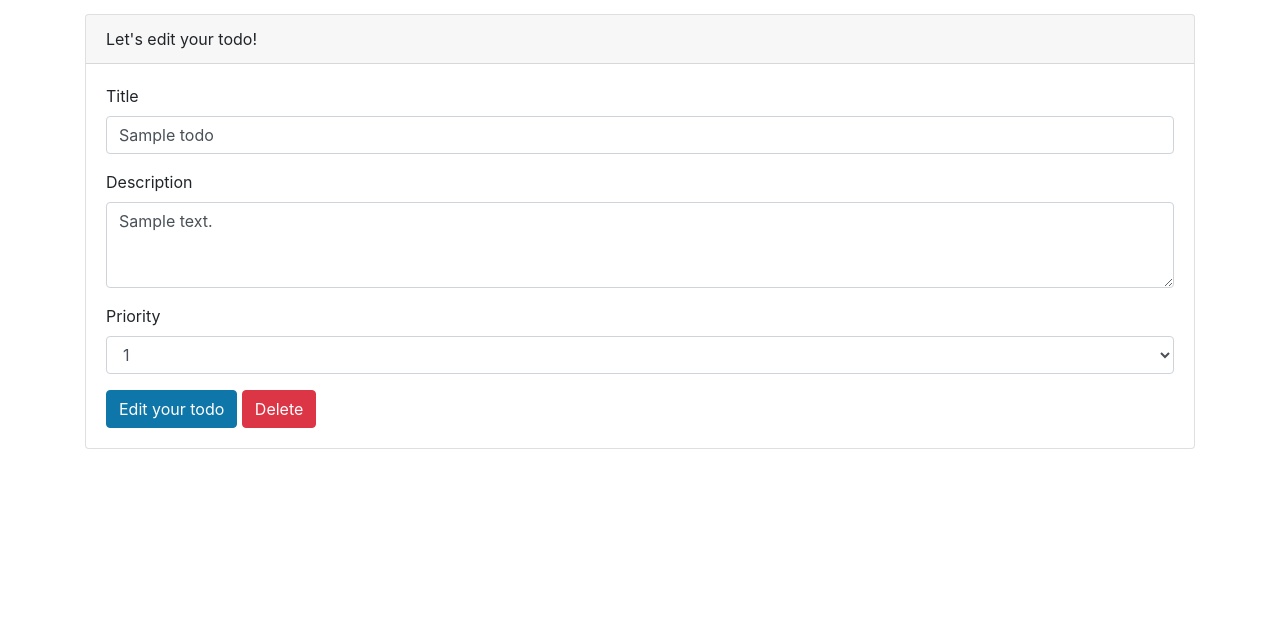
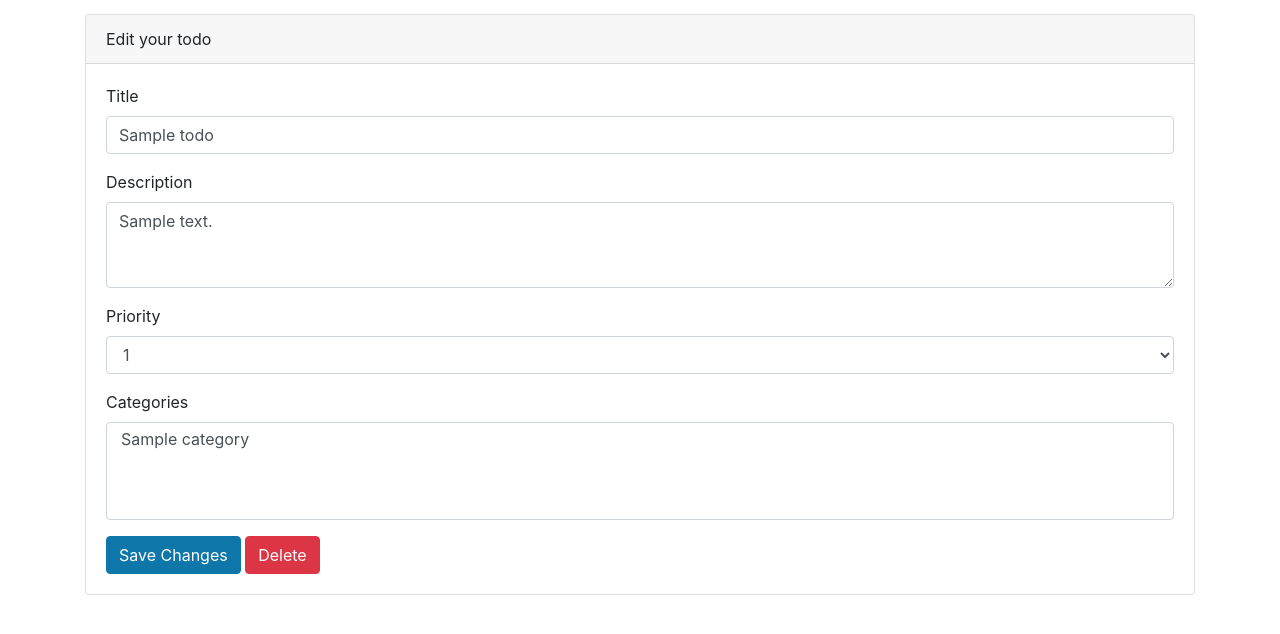
Before and after one commit to kovalsofiia1/fastAPI-toDoApp, a FastAPI app: template templates/edit-todo.html in a window 1280 px wide. Shown: the part 56-690 px from the top of the page. Run offline with FastAPI, Linux system fonts and the light colour scheme; the template is opened without the code that fills it: most values are stand-ins (such as "Sample title", 1, 10 or a date in 2020); some libraries are stand-ins or nearby versions.

Commit message:
connect todoes and categories

```diff
--- a/main.py
+++ b/main.py
@@ -6,7 +6,7 @@ from database import engine
 from routers import auth, todos, categories
 from starlette.staticfiles import StaticFiles
 
-app = FastAPI()
+app = FastAPI(debug=True)
 
 models.Base.metadata.create_all(bind=engine)
 
--- a/templates/edit-todo.html
+++ b/templates/edit-todo.html
@@ -1,33 +1,78 @@
+{#{% include 'layout.html' %}#}
+{##}
+{#<div class="container">#}
+{#    <div class="card">#}
+{#        <div class="card-header">#}
+{#            Let's edit your todo!#}
+{#        </div>#}
+{#        <div class="card-body">#}
+{#            <form method="POST">#}
+{#                <div class="form-group">#}
+{#                    <label>Title</label>#}
+{#                    <input type="text" class="form-control" name="title" value="{{todo.title}}" required>#}
+{#                </div>#}
+{#                <div class="form-group">#}
+{#                    <label>Description</label>#}
+{#                    <textarea name="description" class="form-control" rows="3" required>{{todo.description}}</textarea>#}
+{#                </div>#}
+{#                <div class="form-group">#}
+{#                    <label>Priority</label>#}
+{#                    <select name="priority" class="form-control">#}
+{#                        <option {% if todo.priority == 1%} selected="selected" {% endif %}>1</option>#}
+{#                        <option {% if todo.priority == 2%} selected="selected" {% endif %}>2</option>#}
+{#                        <option {% if todo.priority == 3%} selected="selected" {% endif %}>3</option>#}
+{#                        <option {% if todo.priority == 4%} selected="selected" {% endif %}>4</option>#}
+{#                        <option {% if todo.priority == 5%} selected="selected" {% endif %}>5</option>#}
+{#                    </select>#}
+{#                </div>#}
+{#                <button type="submit" class="btn btn-primary">Edit your todo</button>#}
+{#                <button onclick="window.location.href='/todos/delete/{{todo.id}}'"#}
+{#                        type="button" class="btn btn-danger">Delete</button>#}
+{#            </form>#}
+{#        </div>#}
+{#    </div>#}
+{#</div>#}
+
+
 {% include 'layout.html' %}
 
 <div class="container">
     <div class="card">
         <div class="card-header">
-            Let's edit your todo!
+            Edit your todo
         </div>
         <div class="card-body">
             <form method="POST">
                 <div class="form-group">
                     <label>Title</label>
-                    <input type="text" class="form-control" name="title" value="{{todo.title}}" required>
+                    <input type="text" class="form-control" name="title" value="{{ todo.title }}" required>
                 </div>
                 <div class="form-group">
                     <label>Description</label>
-                    <textarea name="description" class="form-control" rows="3" required>{{todo.description}}</textarea>
+                    <textarea name="description" class="form-control" rows="3" required>{{ todo.description }}</textarea>
                 </div>
                 <div class="form-group">
                     <label>Priority</label>
                     <select name="priority" class="form-control">
-                        <option {% if todo.priority == 1%} selected="selected" {% endif %}>1</option>
-                        <option {% if todo.priority == 2%} selected="selected" {% endif %}>2</option>
-                        <option {% if todo.priority == 3%} selected="selected" {% endif %}>3</option>
-                        <option {% if todo.priority == 4%} selected="selected" {% endif %}>4</option>
-                        <option {% if todo.priority == 5%} selected="selected" {% endif %}>5</option>
+                        <option {% if todo.priority == 1 %} selected {% endif %}>1</option>
+                        <option {% if todo.priority == 2 %} selected {% endif %}>2</option>
+                        <option {% if todo.priority == 3 %} selected {% endif %}>3</option>
+                        <option {% if todo.priority == 4 %} selected {% endif %}>4</option>
+                        <option {% if todo.priority == 5 %} selected {% endif %}>5</option>
                     </select>
                 </div>
-                <button type="submit" class="btn btn-primary">Edit your todo</button>
-                <button onclick="window.location.href='/todos/delete/{{todo.id}}'"
-                        type="button" class="btn btn-danger">Delete</button>
+                <div class="form-group">
+                    <label>Categories</label>
+                    <select class="form-control" name="category_ids" multiple>
+                        {% for category in categories %}
+                        <option value="{{ category.id }}" {% if category.id in selected_categories %}selected{% endif %}>
+                            {{ category.name }}
+                        </option>
+                        {% endfor %}
+                    </select>
+                </div>
+                <button type="submit" class="btn btn-primary">Save Changes</button>
+                <button onclick="window.location.href='/todos/delete/{{todo.id}}'" type="button" class="btn btn-danger">Delete</button>
             </form>
         </div>
     </div>
--- a/templates/navbar.html
+++ b/templates/navbar.html
@@ -9,7 +9,7 @@
             <ul class="navbar-nav">
                 {% if user %}
                 <li class="nav-item active">
-                    <a class="nav-link" href="#">Home </a>
+                    <a class="nav-link" href="/todos">Home </a>
                 </li>
                 <li class="nav-item">
                     <span class="nav-link">Role: {{ user.role }}</span>
```
Also changed, not shown: models.py (+23 -0 lines), routers/todos.py (+65 -37 lines), templates/add-todo.html (+10 -4 lines), templates/home.html (+18 -0 lines), todos.db.
